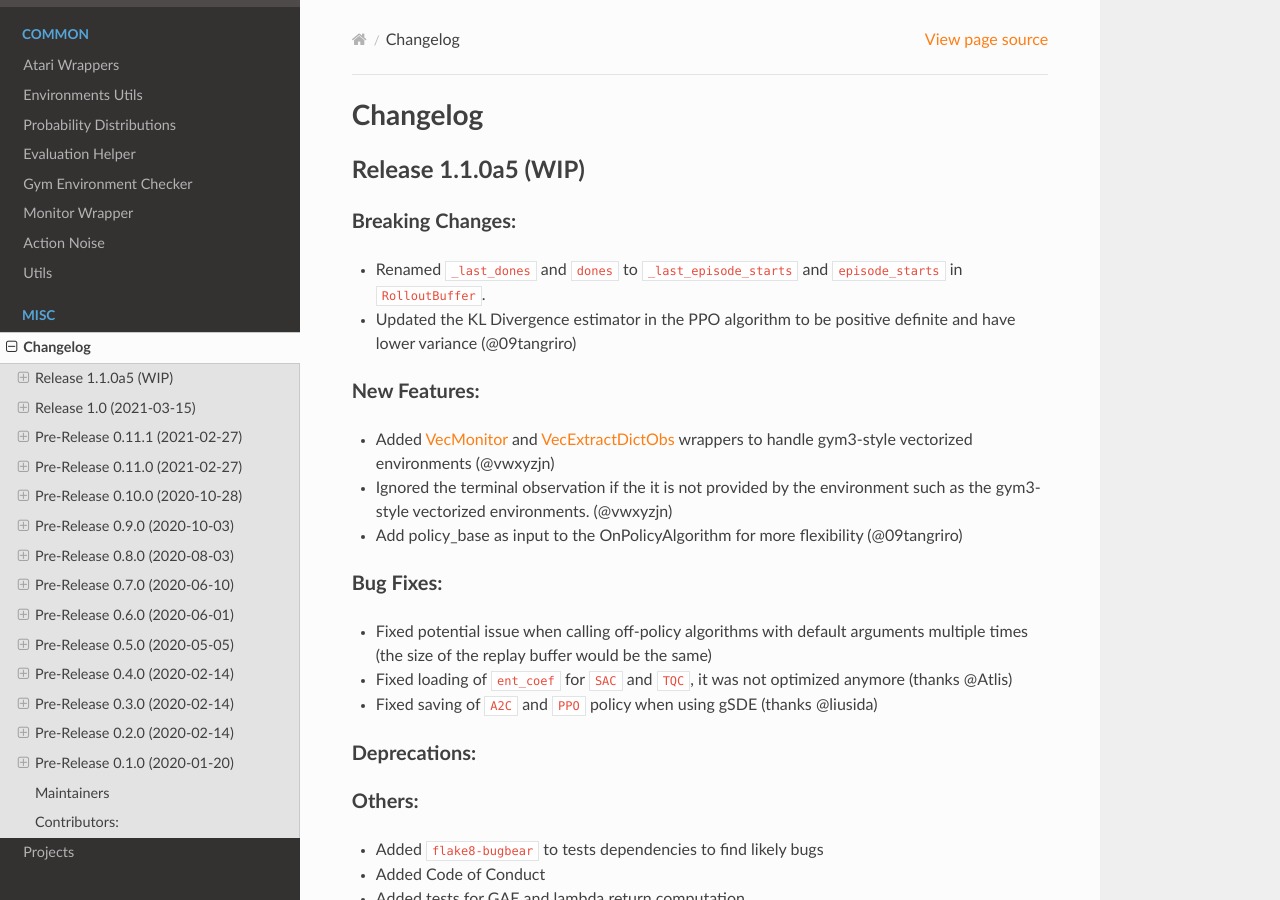
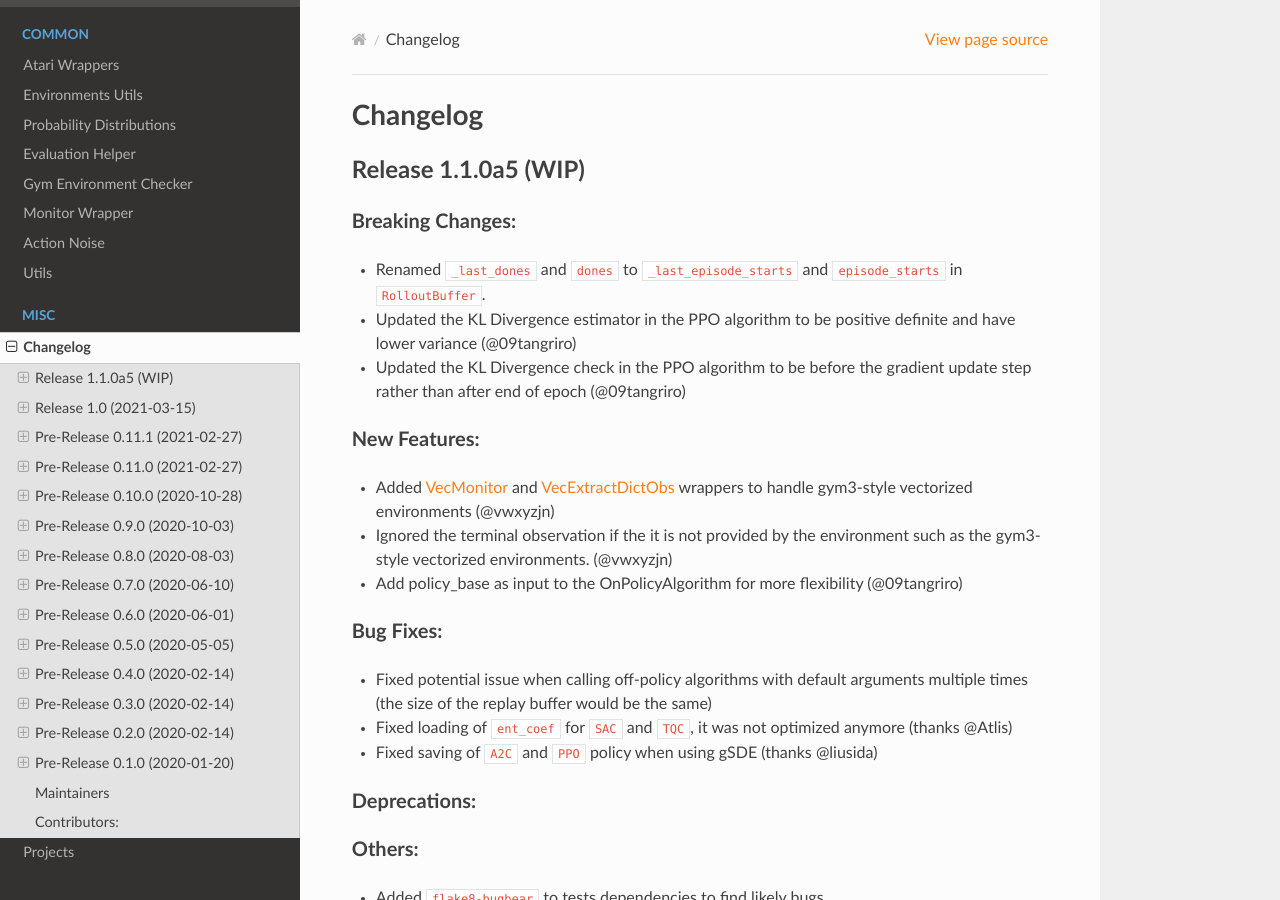
Before and after one commit to DLR-RM/stable-baselines3, a Sphinx documentation site: the page built from docs/misc/changelog.rst, in a window 1280 px wide and 900 px high. Built offline with Sphinx 7.4.7 and the Read the Docs theme 2.0.0, drawn with Linux system fonts in a browser that asks for light colours; pages that are not in the unit, such as notebooks, are missing from menus.

Commit message:
update changelog

```diff
--- a/docs/misc/changelog.rst
+++ b/docs/misc/changelog.rst
@@ -11,6 +11,7 @@
 ^^^^^^^^^^^^^^^^^
 - Renamed ``_last_dones`` and ``dones`` to ``_last_episode_starts`` and ``episode_starts`` in ``RolloutBuffer``.
 - Updated the KL Divergence estimator in the PPO algorithm to be positive definite and have lower variance (@09tangriro)
+- Updated the KL Divergence check in the PPO algorithm to be before the gradient update step rather than after end of epoch (@09tangriro)
 
 New Features:
 ^^^^^^^^^^^^^
```
